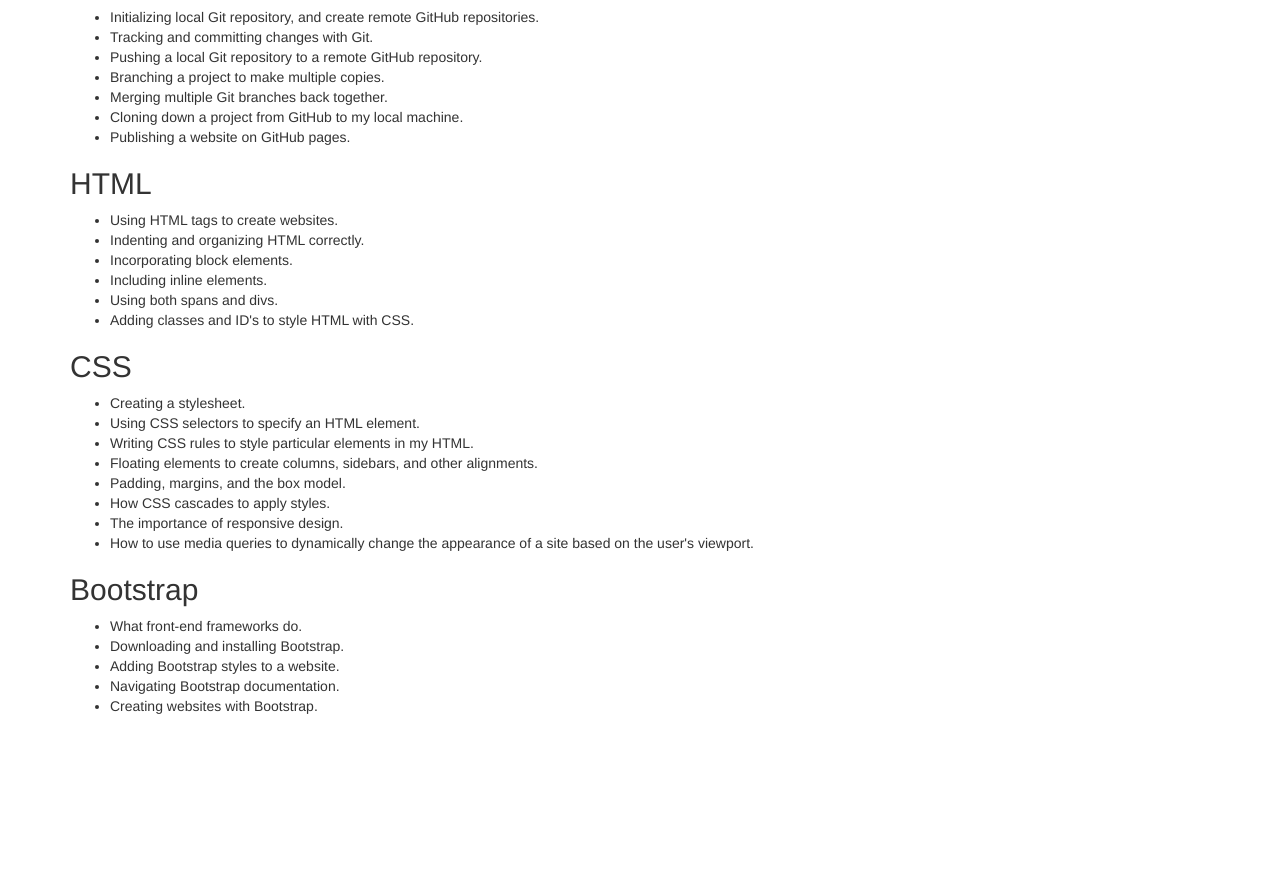
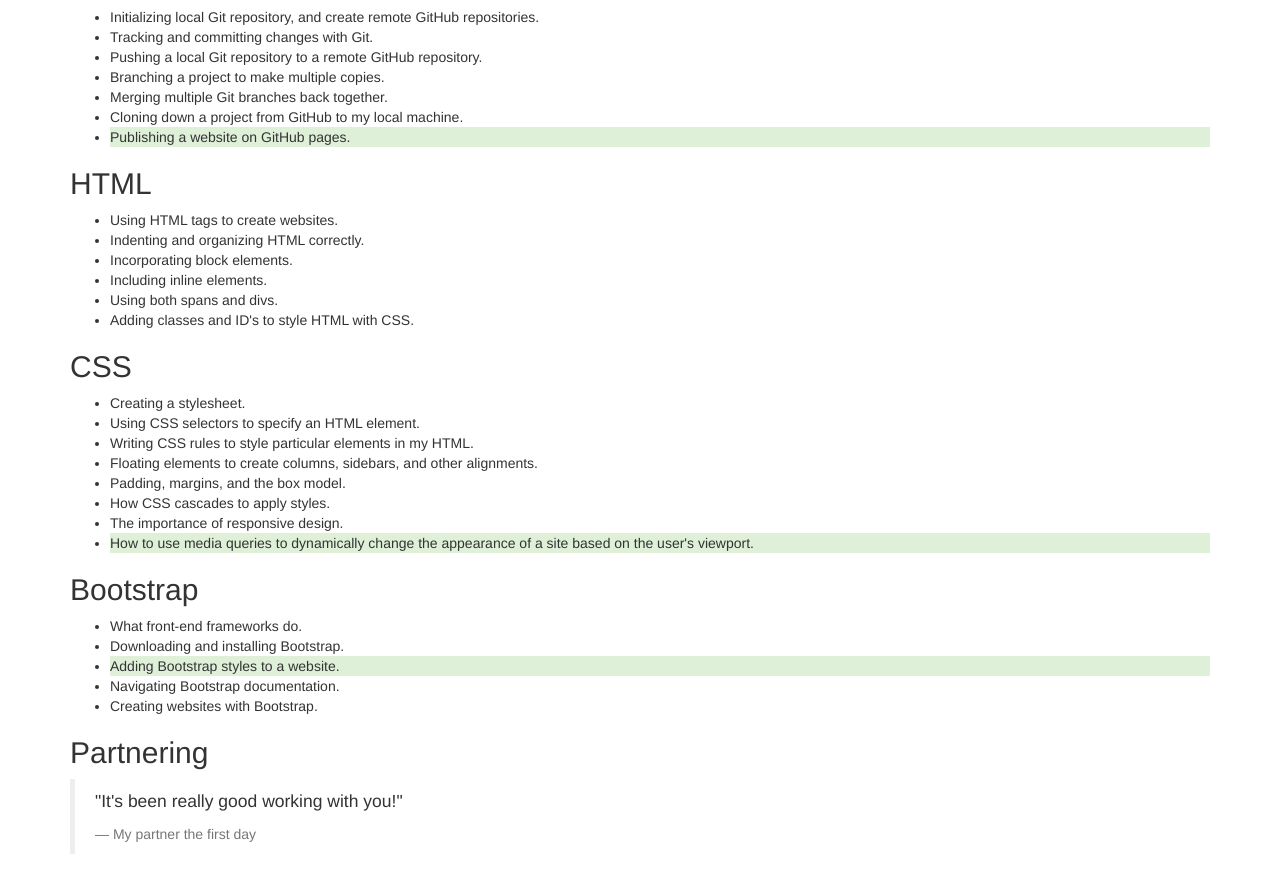
Before and after one commit to MarielHamson/Week1Epicodus, a plain HTML site: page index.html in a window 1280 px wide. Shown: the part 449-1323 px from the top of the page. Before the commit the page ends 1175 px from the top, so only its background shows below. Drawn offline with Linux system fonts and the light colour scheme.

Commit message:
add blockquote and highlighted text to index, update readme with licensing and instructions
co-authored-by: Mariel Hamson <mariel.hamson@gmail.com>

```diff
--- a/index.html
+++ b/index.html
@@ -28,7 +28,7 @@
         <li>Branching a project to make multiple copies.</li>
         <li>Merging multiple Git branches back together.</li>
         <li>Cloning down a project from GitHub to my local machine.</li>
-        <li>Publishing a website on GitHub pages.</li>
+        <li class="bg-success">Publishing a website on GitHub pages.</li>
       </ul>
       <h2>HTML</h2>
       <ul>
@@ -48,16 +48,21 @@
         <li>Padding, margins, and the box model.</li>
         <li>How CSS cascades to apply styles.</li>
         <li>The importance of responsive design.</li>
-        <li>How to use media queries to dynamically change the appearance of a site based on the user's viewport.</li>
+        <li class="bg-success">How to use media queries to dynamically change the appearance of a site based on the user's viewport.</li>
       </ul>
       <h2>Bootstrap</h2>
       <ul>
         <li>What front-end frameworks do.</li>
         <li>Downloading and installing Bootstrap.</li>
-        <li>Adding Bootstrap styles to a website.</li>
+        <li class="bg-success">Adding Bootstrap styles to a website.</li>
         <li>Navigating Bootstrap documentation.</li>
         <li>Creating websites with Bootstrap.</li>
       </ul>
+      <h2>Partnering</h2>
+      <blockquote>
+        <p>"It's been really good working with you!"</p>
+        <footer>My partner the first day</footer>
+      </blockquote>
   </div>
 </body>
 
```
Also changed, not shown: 1 other file.
